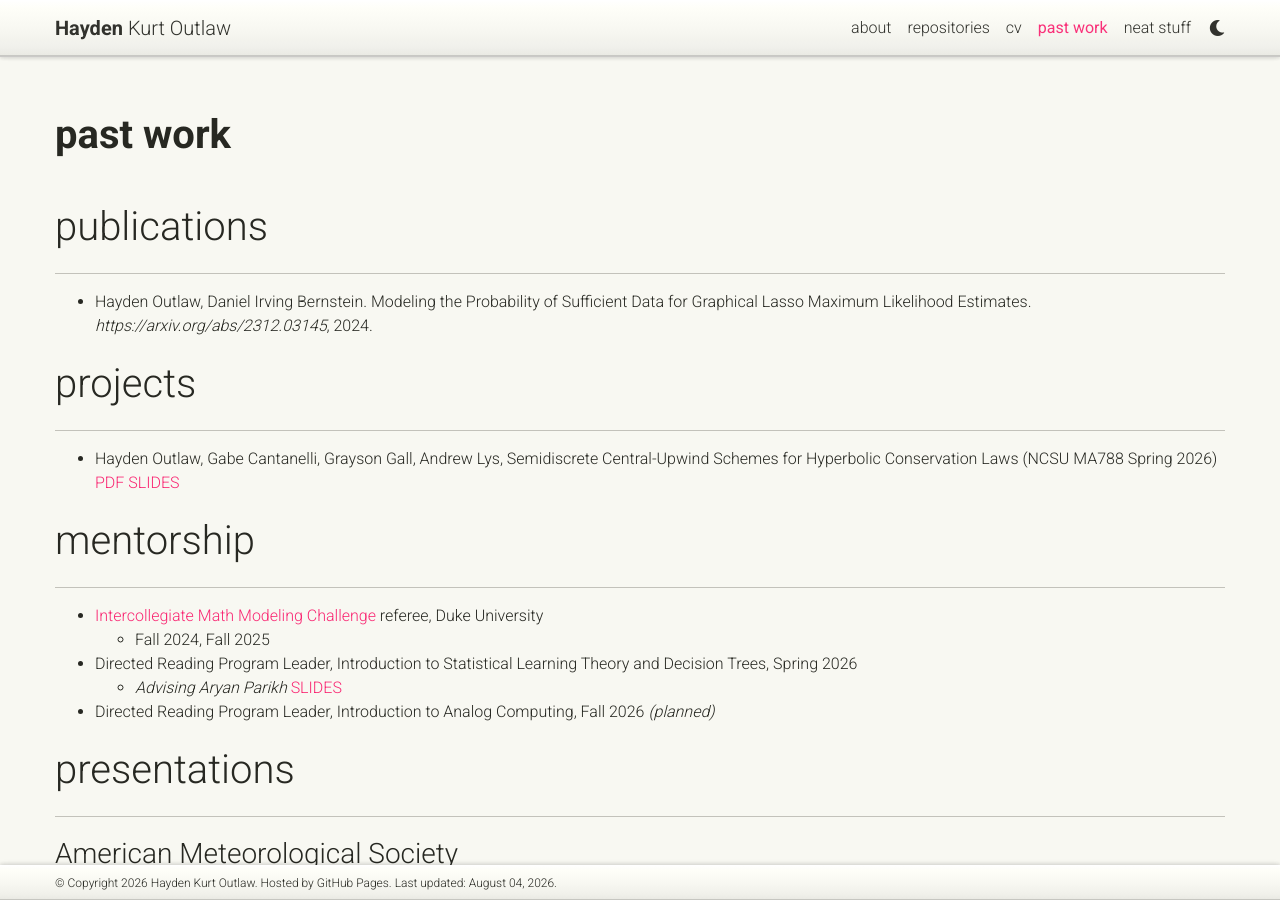
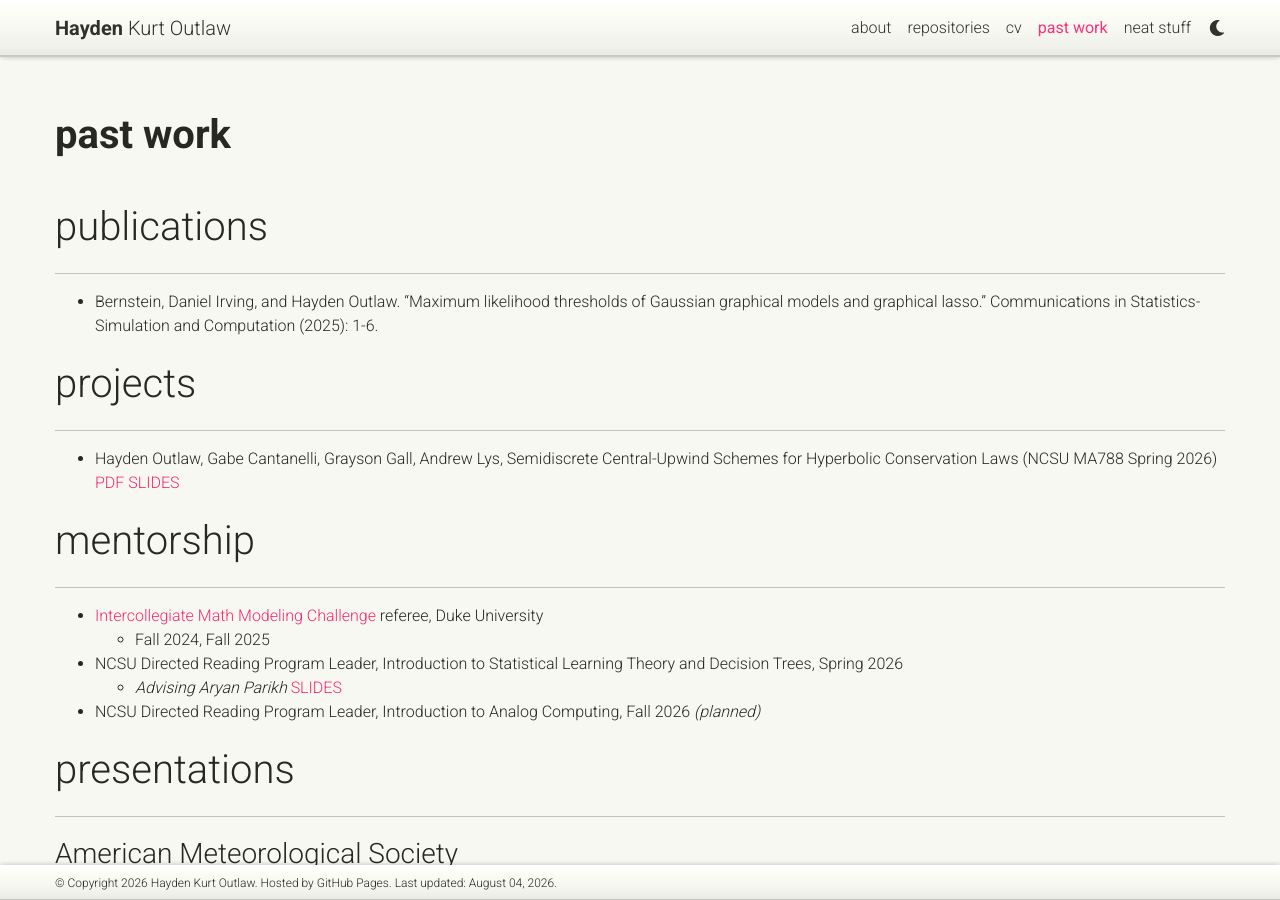
Before and after one commit to outlawhayden/outlawhayden.github.io, a Jekyll site: the page built from _pages/teaching.md, in a window 1280 px wide and 900 px high. Built offline with Jekyll 4.4.1, drawn with Linux system fonts in a browser that asks for light colours; comment, search, counter and statistics services are not loaded; a style sheet for code colours, icons or effects is not loaded.

Commit message:
adding publication update

```diff
--- a/_pages/teaching.md
+++ b/_pages/teaching.md
@@ -9,7 +9,7 @@ nav_order: 5
 # publications
 --------------------
 
-- Hayden Outlaw, Daniel Irving Bernstein. Modeling the Probability of Sufficient Data for Graphical Lasso Maximum Likelihood Estimates. [*https://arxiv.org/abs/2312.03145*](https://arxiv.org/abs/2312.03145), 2024.
+- Bernstein, Daniel Irving, and Hayden Outlaw. "Maximum likelihood thresholds of Gaussian graphical models and graphical lasso." Communications in Statistics-Simulation and Computation (2025): 1-6.
 
 # projects
 --------------------
@@ -21,9 +21,9 @@ nav_order: 5
 
 - [Intercollegiate Math Modeling Challenge](https://sites.duke.edu/im2c/) referee, Duke University
     - Fall 2024, Fall 2025
-- Directed Reading Program Leader, Introduction to Statistical Learning Theory and Decision Trees, Spring 2026
+- NCSU Directed Reading Program Leader, Introduction to Statistical Learning Theory and Decision Trees, Spring 2026
     - *Advising Aryan Parikh* [SLIDES](../assets/pdf/UUG_ML.pdf)
-- Directed Reading Program Leader, Introduction to Analog Computing, Fall 2026 *(planned)*
+- NCSU Directed Reading Program Leader, Introduction to Analog Computing, Fall 2026 *(planned)*
 
 
 # presentations
```
